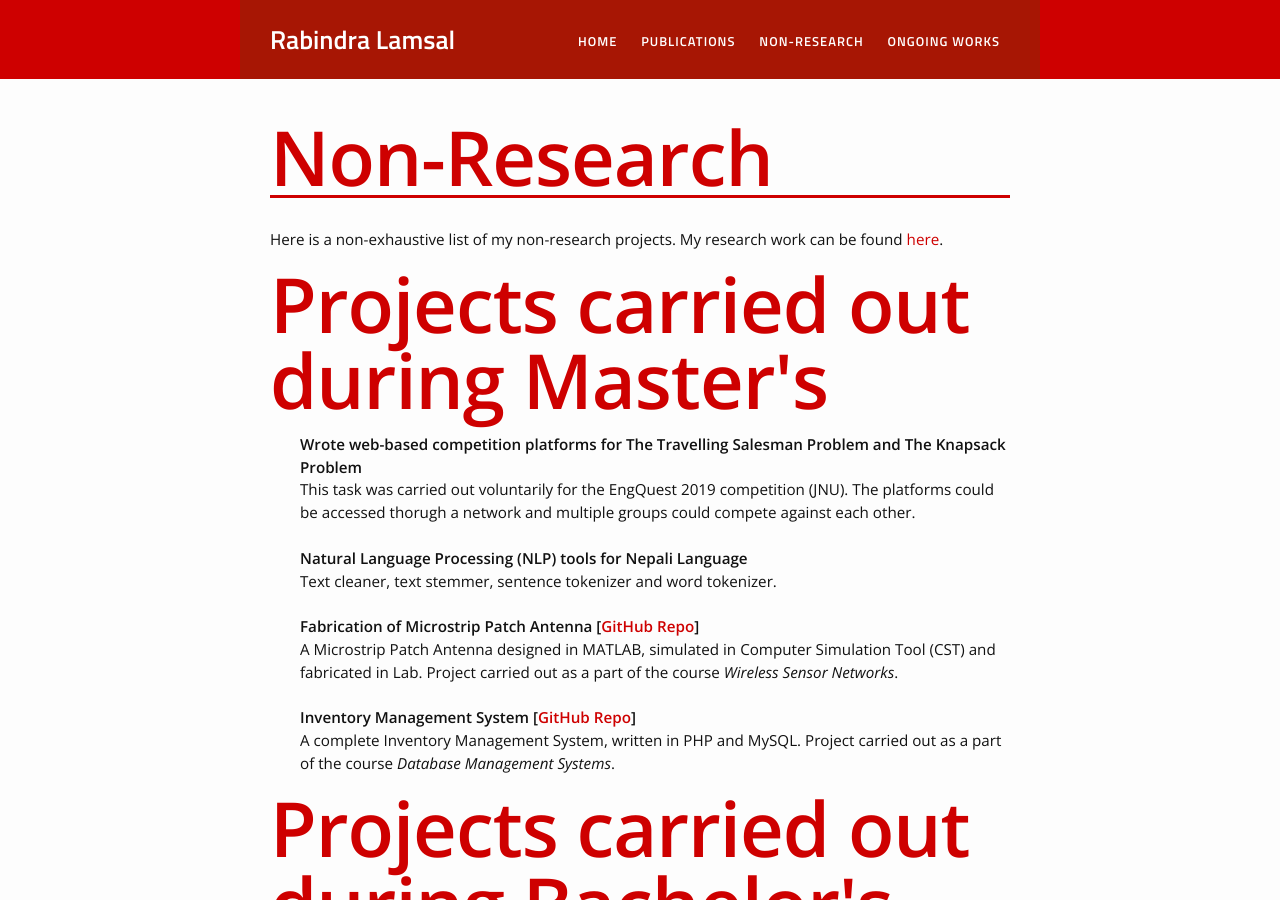
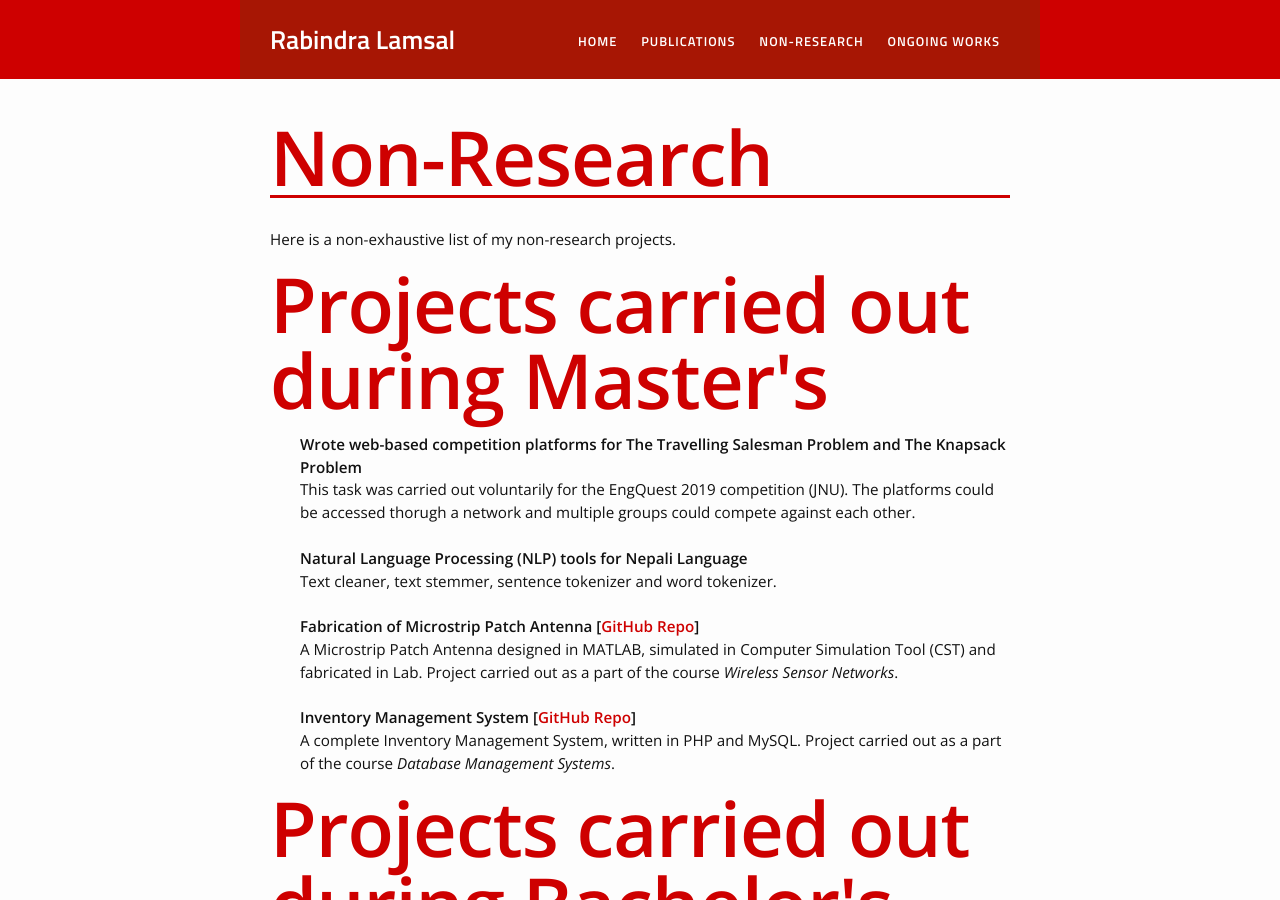
Before and after one commit to rabindralamsal/personal-site, a Jekyll site: the page built from projects.md, in a window 1280 px wide and 900 px high. Built offline with Jekyll 4.4.1, drawn with Linux system fonts in a browser that asks for light colours.

Commit message:
Update projects.md

```diff
--- a/projects.md
+++ b/projects.md
@@ -4,7 +4,7 @@ permalink: /projects/
 title: Non-Research
 ---
 
-Here is a non-exhaustive list of my non-research projects. My research work can be found <a href="/research">here</a>.
+Here is a non-exhaustive list of my non-research projects.
 
 <h1>Projects carried out during Master's</h1>
 
```
